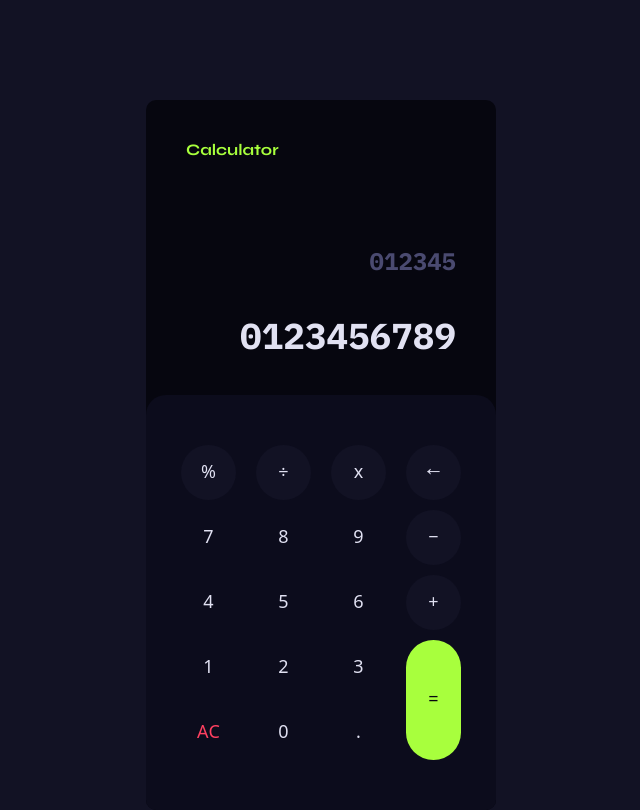
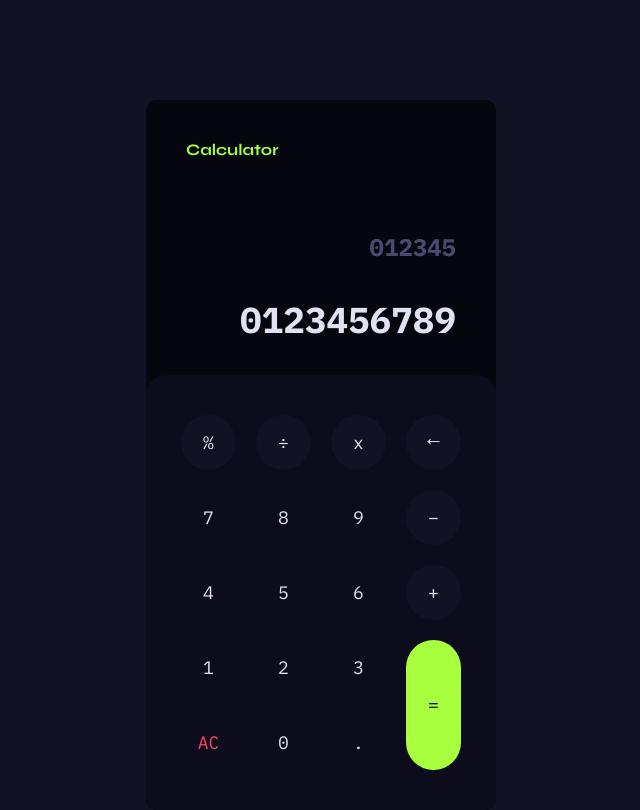
Before and after one commit to theCodeKnightRises/calculator, a plain HTML site: page index.html in a window 1280 px wide. Shown: the whole page, without its empty margins (319-959 px from the left). Drawn offline with Linux system fonts and the light colour scheme.

Commit message:
fix - fix spacing around buttons consitent
- minor aesthetic improvements

```diff
--- a/style.css
+++ b/style.css
@@ -29,7 +29,7 @@ body {
 }
 
 p {
-	margin: 40px 0 50px 40px;
+	margin: 40px 0 40px 40px;
 	font-family: Syne;
 	font-weight: 700;
 	color: #a8ff3d;
@@ -50,7 +50,7 @@ p {
 .btns {
 	display: flex;
 	justify-content: center;
-	padding: 40px;
+	padding: 30px;
 	background: #0c0c1c;
 	border-radius: 20px 20px 10px 10px;
 }
@@ -59,7 +59,7 @@ p {
 	display: flex;
 	flex-direction: column;
 	margin: 10px;
-	gap: 10px;
+	gap: 20px;
 }
 
 button {
@@ -67,7 +67,7 @@ button {
 	width: 55px;
 	border-radius: 50px;
 	border: none;
-	font-family: 'Noto Sans Math', sans-serif;
+	font-family: 'IBM Plex Mono', 'Noto Sans Math', sans-serif;
 	font-size: 18px;
 	background: none;
 	color: #e1e1f2;
@@ -82,7 +82,7 @@ button {
 button:hover {
 	background: #121224;
 	cursor: pointer;
-	font-family: 'Noto Sans Math', sans-serif;
+	font-family: 'IBM Plex Mono', 'Noto Sans Math', sans-serif;
 	font-weight: 400;
 	font-size: 18px;
 	font-style: normal;
```
